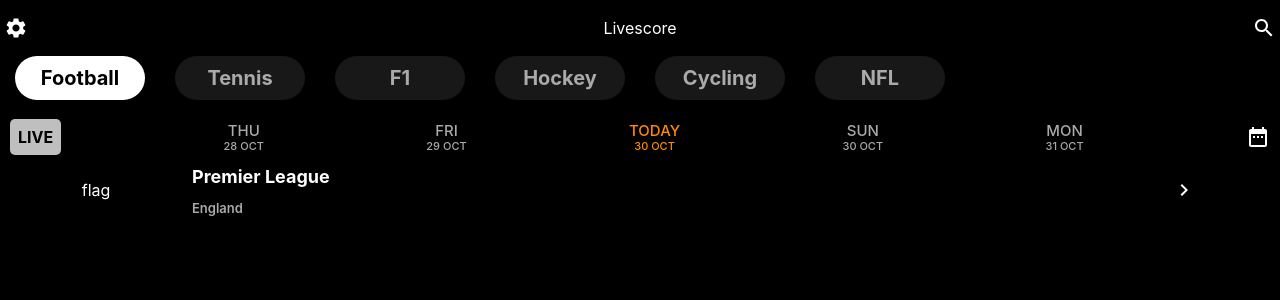
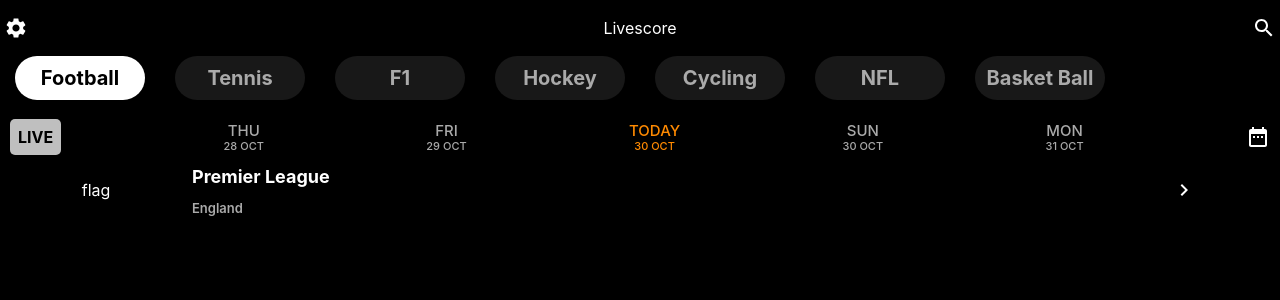
Before and after one commit to JCole45/Livescore-Clone, a React (Create React App) app: page / in a window 1280 px wide. Shown: the top 300 px of the page. Built offline with nearby package versions, Linux system fonts and the light colour scheme.

Commit message:
Added BasketBall as a new sport

```diff
--- a/src/components/SportsTab.js
+++ b/src/components/SportsTab.js
@@ -9,6 +9,7 @@
             <div className="sport-alt"> Hockey </div>
             <div className="sport-alt"> Cycling </div>
             <div className="sport-alt"> NFL </div>
+            <div className="sport-alt"> Basket Ball </div>
         </section>
     )
 }
```
